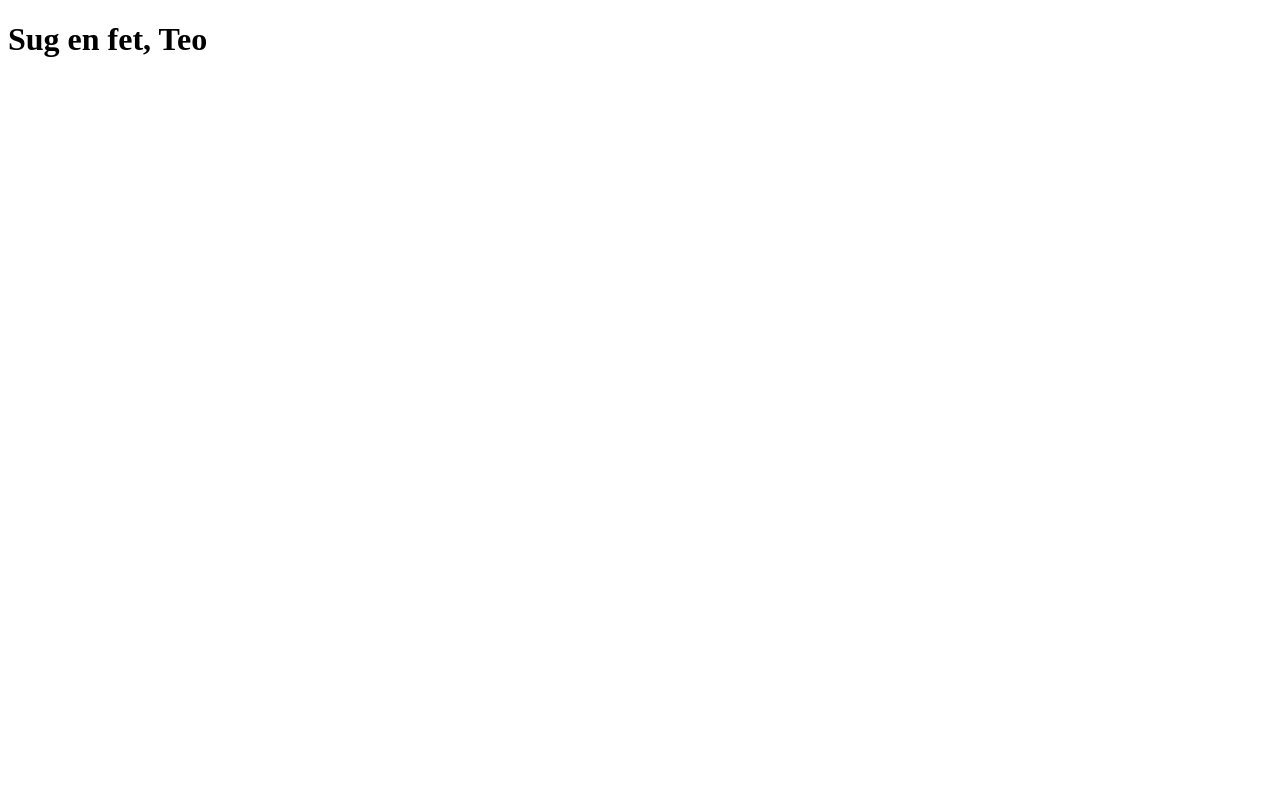
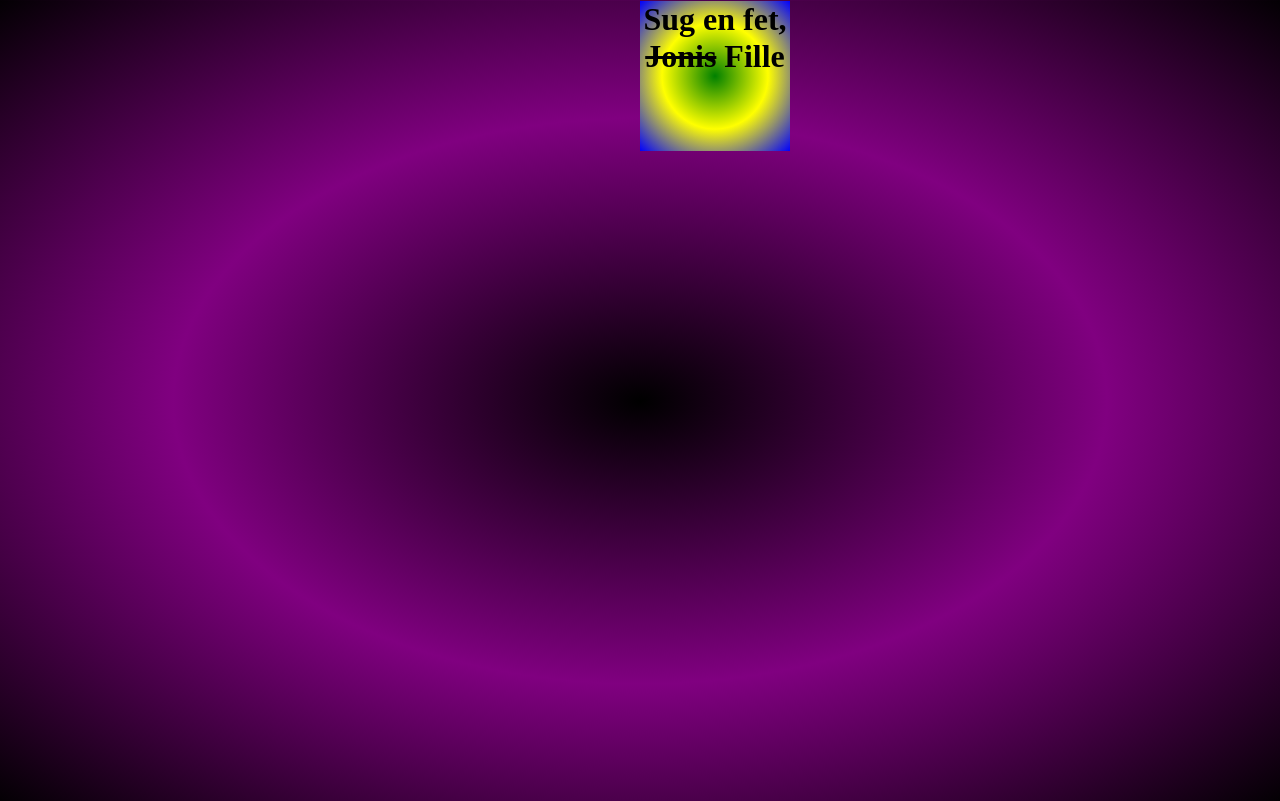
Before and after one commit to Satkaaktas/websida, a plain HTML site: page index.html in a window 1280 px wide. Drawn offline with Linux system fonts and the light colour scheme; a web font is replaced by a local one.

Commit message:
forgot these

```diff
--- a/index.html
+++ b/index.html
@@ -1,11 +1,14 @@
 <!DOCTYPE html>
 <html>
     <head>
-
+        <link rel="stylesheet" type="text/css" href="style.css">
     </head>
     <body>
-        <p>
-            <h1>Sug en fet, Teo</h1>
-        </p>
+        <div class= "grad">
+            <p>
+                <h1>Sug en fet, <span class = "line-through">Jonis</span> Fille</h1>
+            </p>
+        </div>
+
     </body>
 </html>
--- a/style.css
+++ b/style.css
@@ -0,0 +1,28 @@
+html, body{
+    height: 100%;
+    margin: -10px;
+    background: -webkit-radial-gradient(black,purple,black);
+}
+
+@font-face {
+    font-family: Panorama;
+    src: url('Panorama-Ragular_040618.otf');
+}
+
+h1{
+    font-family: Panorama;
+    text-align: center;
+}
+
+div.grad{
+    margin-left: 50%;
+    height: 150px;
+    width: 150px;
+    color: #000;
+    background: radial-gradient(green,yellow,blue);
+    background: -webkit-radial-gradient(green,yellow,blue);
+}
+
+span.line-through{
+    text-decoration: line-through;
+}
```
